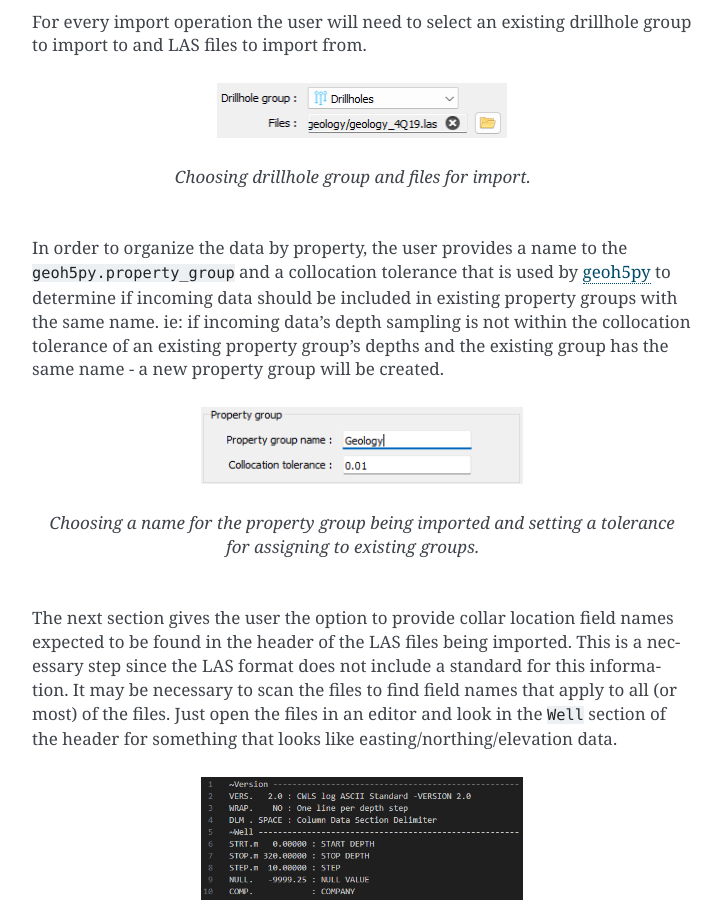
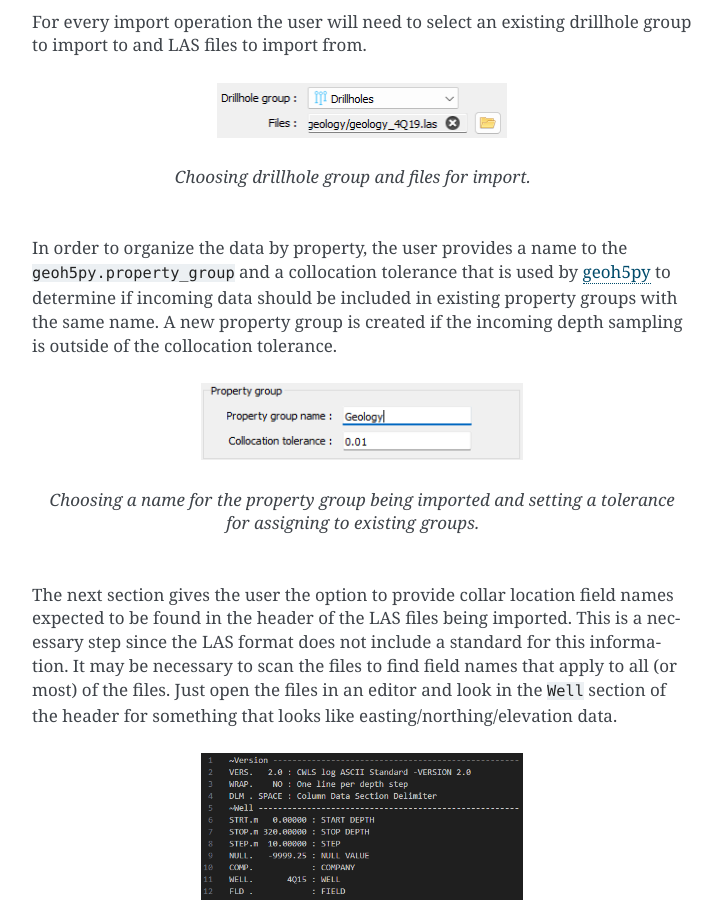
Before and after one commit to MiraGeoscience/las-geoh5, a Sphinx documentation site: the page built from docs/source/import.rst, in a window 1280 px wide and 900 px high, scrolled down 1269 px. Shown: the whole window, without its empty margins (388-1110 px from the left). Built offline with Sphinx 7.4.7, drawn with Linux system fonts in a browser that asks for light colours.

Commit message:
Update docs/source/import.rst
Co-authored-by: domfournier <dominiquef@mirageoscience.com>

```diff
--- a/docs/source/import.rst
+++ b/docs/source/import.rst
@@ -33,10 +33,8 @@
 In order to organize the data by property, the user provides a name to the
 ``geoh5py.property_group`` and a collocation tolerance that is used by
 `geoh5py <https://mirageoscience-geoh5py.readthedocs-hosted.com/en/stable/index.html>`_ to determine if incoming data should be included in existing
-property groups with the same name.  ie: if incoming data's depth sampling
-is not within the collocation tolerance of an existing property group's
-depths and the existing group has the same name - a new property group will
-be created.
+property groups with the same name.  A new property group is
+created if the incoming depth sampling is outside of the collocation tolerance.
 
 .. figure:: /images/import/property_group_options.png
     :align: center
```
